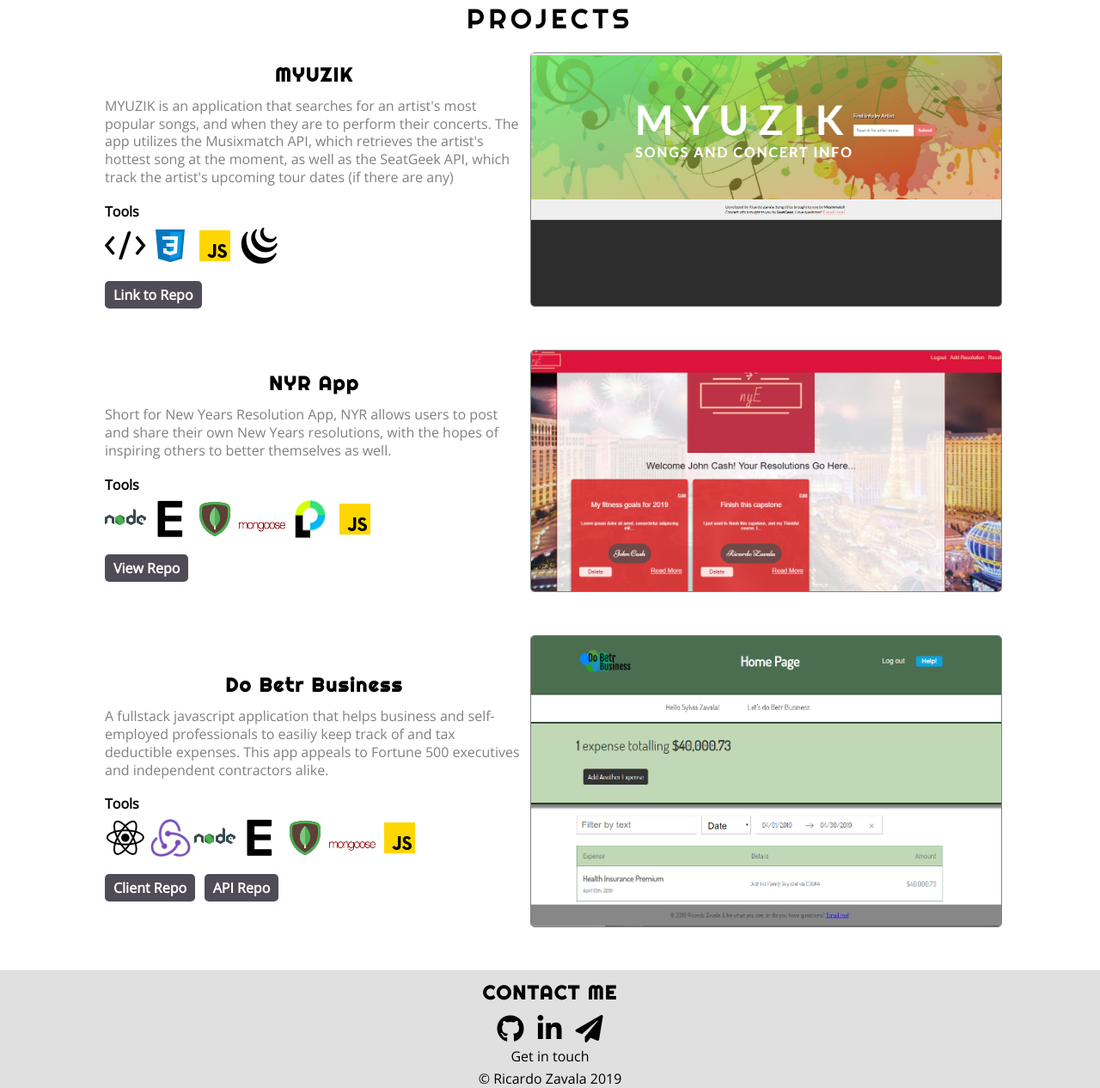
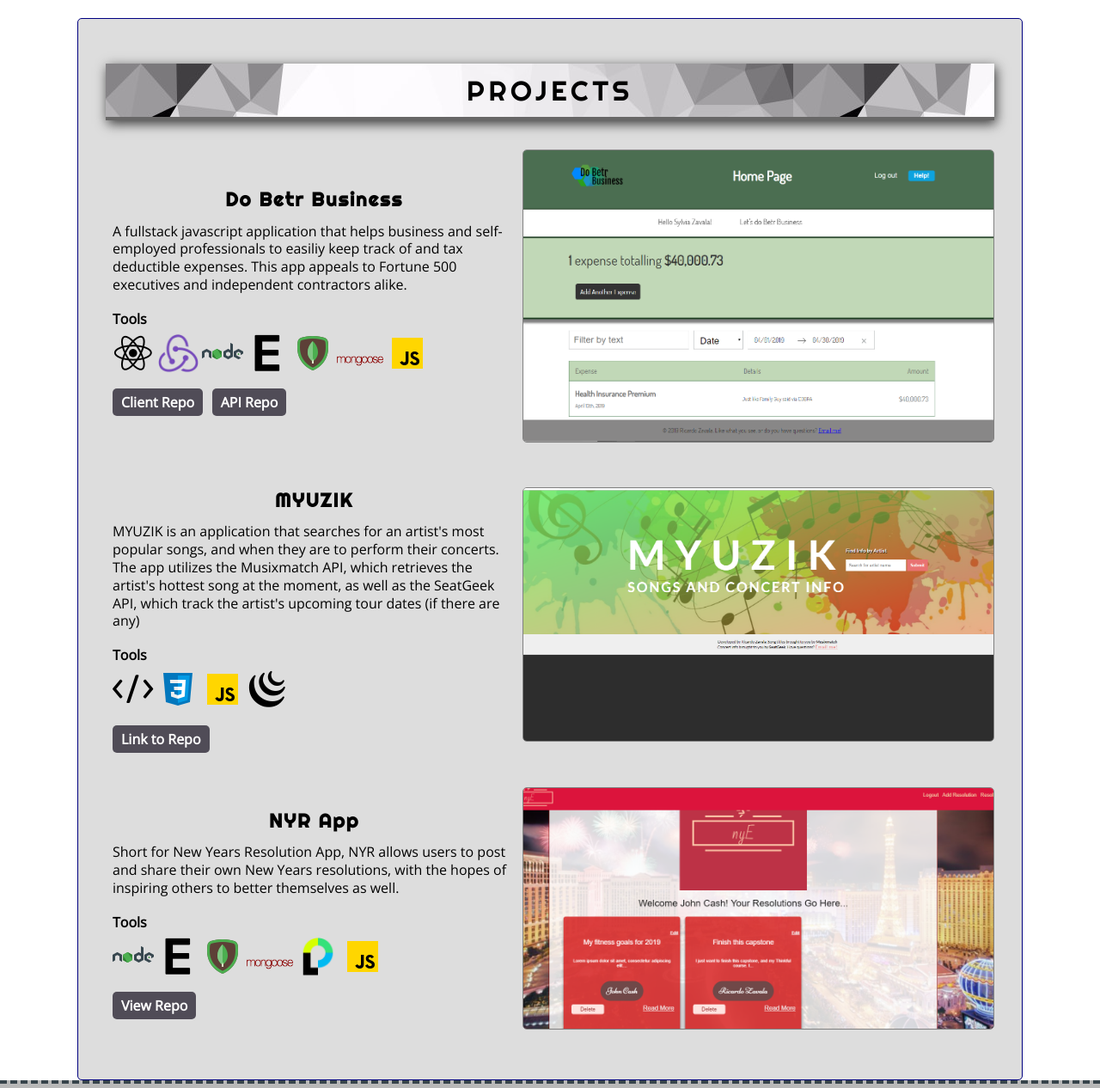
Before and after one commit to rzavala1989/rz-portfolio, a website: page index.html in a window 1280 px wide. Shown: the part 846-2112 px from the top of the page at 86% size. Drawn offline with nearby package versions, Linux system fonts and the light colour scheme.

Commit message:
addeda project section container

```diff
--- a/index.html
+++ b/index.html
@@ -66,11 +66,12 @@
         <div id="bio-info">
           <img
             id="profile-photo"
-            src="./images/headshot-1.jpg"
+            src="./images/headshot-blackandwhite.jpg"
             alt="profile photo"
           />
           <div id="bio-text">
             <p>
+              <br />
               Hello, all! My name is Ricardo and I am a fullstack software
               engineer and recent graduate of the Full Stack Flex Career Path
               bootcamp at Thinkful. My love for coding blossomed due to my
@@ -95,6 +96,52 @@
       </section>
       <section id="projects">
         <h2>PROJECTS</h2>
+        <section class="project">
+          <div class="project-info">
+            <h3>Do Betr Business</h3>
+            <p>
+              A fullstack javascript application that helps business and
+              self-employed professionals to easiliy keep track of and tax
+              deductible expenses. This app appeals to Fortune 500 executives
+              and independent contractors alike.
+            </p>
+            <h4>Tools</h4>
+            <p>
+              <img src="./images/icon-react.png" alt="ReactJS" />
+              <img id="redux-img" src="./images/icon-redux.png" alt="Redux" />
+              <img src="./images/icon-nodejs.png" alt="NodeJS" />
+              <img src="./images/icon-express.png" alt="Express" />
+              <img src="./images/icon-mongodb.png" alt="MongoDB" />
+              <img
+                class="mongoose-img"
+                src="./images/icon-mongoose.png"
+                alt="Mongoose"
+              />
+              <img src="./images/icon-js.png" alt="Javascript" />
+            </p>
+          </div>
+          <a
+            class="live-app-link"
+            href="https://desolate-taiga-15973.herokuapp.com/"
+          >
+            <img
+              class="project-screenshot"
+              src="./images/Screenshot_DBB.png"
+              alt="screenshot of DBB app"
+            />
+            <span class="view-project">View Live App</span>
+          </a>
+          <div class="project-links">
+            <a
+              class="client-code"
+              href="https://github.com/rzavala1989/betr-business-client-final"
+              >Client Repo</a
+            >
+            <a href="https://github.com/rzavala1989/betr-business-server"
+              >API Repo</a
+            >
+          </div>
+        </section>
         <section class="project">
           <div class="project-info">
             <h3>MYUZIK</h3>
@@ -176,52 +223,6 @@
             >
           </div>
         </section>
-        <section class="project">
-          <div class="project-info">
-            <h3>Do Betr Business</h3>
-            <p>
-              A fullstack javascript application that helps business and
-              self-employed professionals to easiliy keep track of and tax
-              deductible expenses. This app appeals to Fortune 500 executives
-              and independent contractors alike.
-            </p>
-            <h4>Tools</h4>
-            <p>
-              <img src="./images/icon-react.png" alt="ReactJS" />
-              <img id="redux-img" src="./images/icon-redux.png" alt="Redux" />
-              <img src="./images/icon-nodejs.png" alt="NodeJS" />
-              <img src="./images/icon-express.png" alt="Express" />
-              <img src="./images/icon-mongodb.png" alt="MongoDB" />
-              <img
-                class="mongoose-img"
-                src="./images/icon-mongoose.png"
-                alt="Mongoose"
-              />
-              <img src="./images/icon-js.png" alt="Javascript" />
-            </p>
-          </div>
-          <a
-            class="live-app-link"
-            href="https://desolate-taiga-15973.herokuapp.com/"
-          >
-            <img
-              class="project-screenshot"
-              src="./images/Screenshot_DBB.png"
-              alt="screenshot of DBB app"
-            />
-            <span class="view-project">View Live App</span>
-          </a>
-          <div class="project-links">
-            <a
-              class="client-code"
-              href="https://github.com/rzavala1989/betr-business-client-final"
-              >Client Repo</a
-            >
-            <a href="https://github.com/rzavala1989/betr-business-server"
-              >API Repo</a
-            >
-          </div>
-        </section>
       </section>
     </main>
     <footer role="content-info">
--- a/style.css
+++ b/style.css
@@ -66,6 +66,12 @@ h2 {
   font-size: 2em;
   padding-bottom: 0.5em;
   letter-spacing: 0.15em;
+  background: url("./images/bg-h2.jpg");
+  margin-top: 20px;
+  margin-bottom: 10px;
+  padding: 15px;
+  border-bottom: 4px solid #686767;
+  box-shadow: 2px 4px 13px 0px rgba(0, 0, 0, 0.75);
 }
 
 h1,
@@ -90,8 +96,9 @@ h4 {
 }
 
 footer {
-  background-color: #e0e0e0;
+  background-color: #b8b8b8;
   padding: 0.5em 0;
+  border-top: 4px dashed #37444b;
 }
 
 footer > ul {
@@ -229,17 +236,21 @@ footer > ul {
 
 #projects,
 #bio {
-  max-width: 1052px;
+  max-width: 1100px;
   margin-left: auto;
   margin-right: auto;
 }
 
 #projects {
-  padding: 2em 0 1.5em;
+  padding: 2em;
+  background: rgb(221, 221, 221);
+  border-radius: 5px;
+  border: 1px solid navy;
+  /* margin-bottom: 1em; */
 }
 
 #projects > h2 {
-  padding-bottom: 0;
+  width: 100%;
 }
 
 #bio-text > p {
@@ -265,6 +276,12 @@ footer > ul {
   background-color: #8a8a8a;
   margin-right: 15px;
   border-radius: 3%;
+}
+
+.project-info > p {
+  color: black;
+  padding: 0.5em 0;
+  line-height: 1.3em;
 }
 
 #passport-img,
```
Also changed, not shown: images/bg-h2.jpg (added), images/headshot-blackandwhite.jpg (added).
